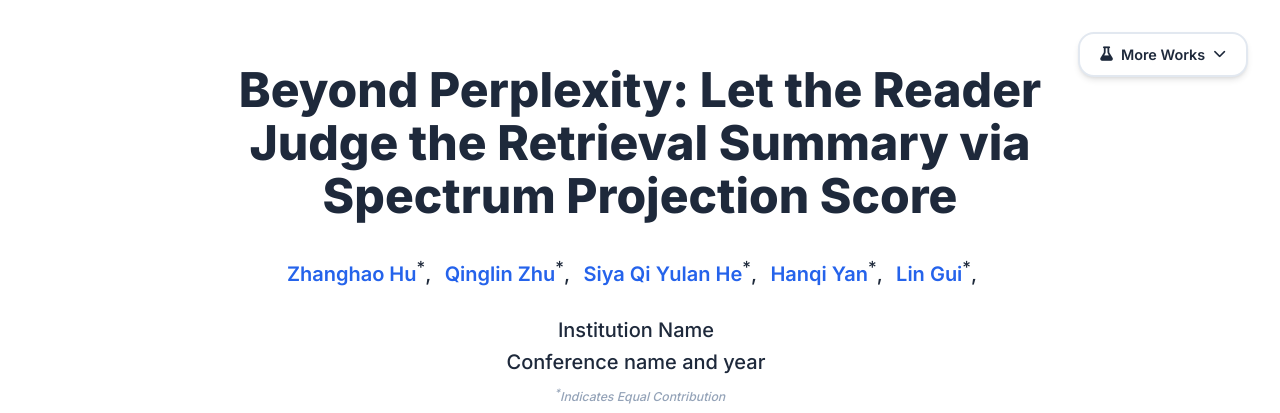
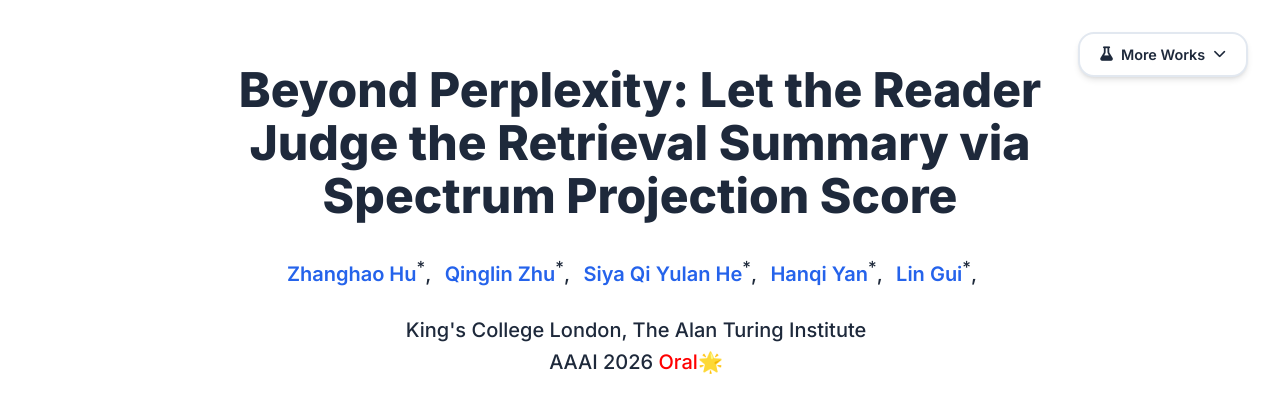
Before and after one commit to Zhanghao-AAAI2026-SPS/AAAI2026-SPS, a plain HTML site: page index.html in a window 1280 px wide. Shown: the top 413 px of the page. Drawn offline with nearby package versions, Linux system fonts and the light colour scheme; some icons are missing.

Commit message:
Update index.html

```diff
--- a/index.html
+++ b/index.html
@@ -261,9 +261,7 @@
 
                   <div class="is-size-5 publication-authors">
                     <!-- TODO: Replace with your institution and conference/journal info -->
-                    <span class="author-block">Institution Name<br>Conference name and year</span>
-                    <!-- TODO: Remove this line if no equal contribution -->
-                    <span class="eql-cntrb"><small><br><sup>*</sup>Indicates Equal Contribution</small></span>
+                    <span class="author-block">King's College London, The Alan Turing Institute<br>AAAI 2026 <span style="color:red">Oral🌟</span></span>
                   </div>
 
                   <div class="column has-text-centered">
```
